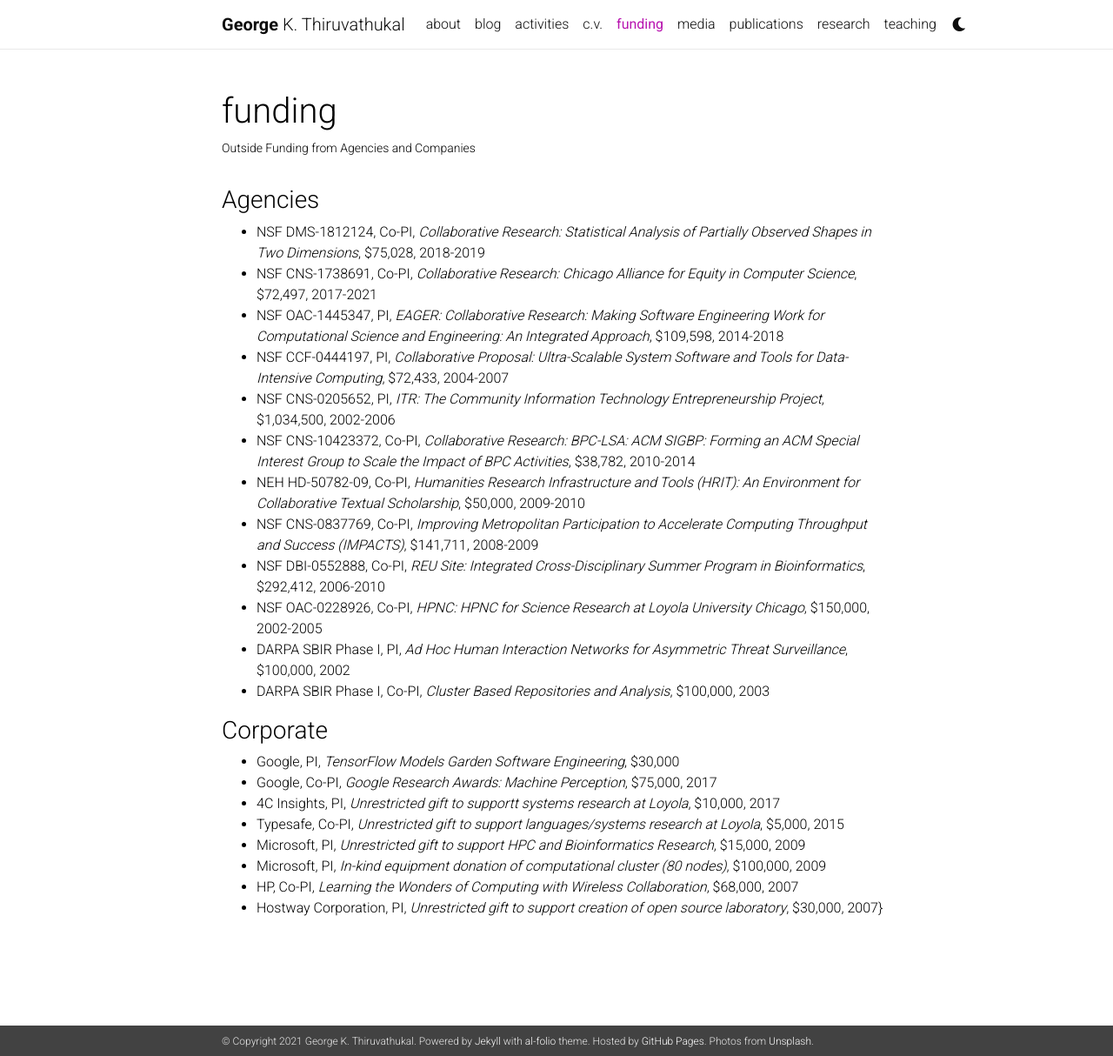
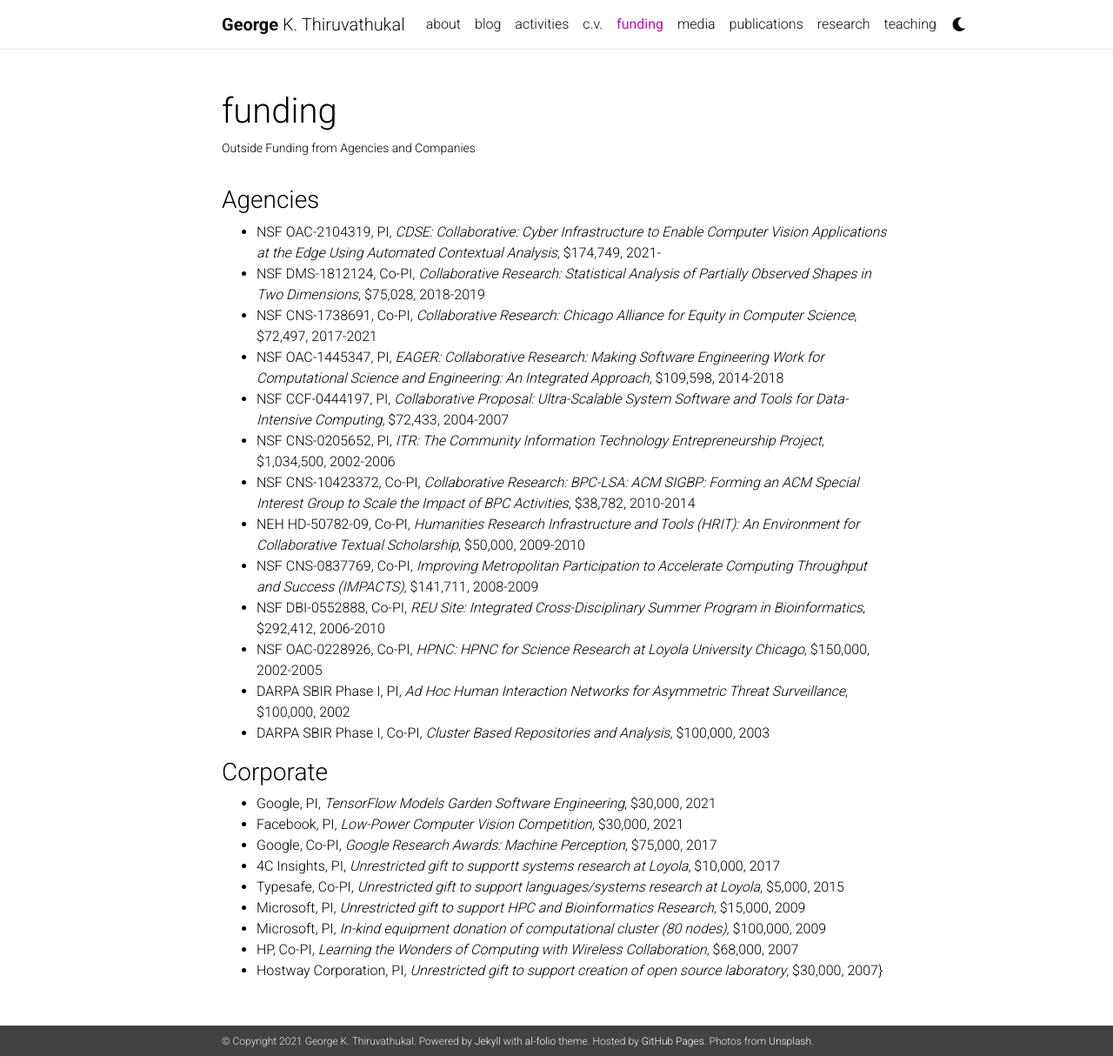
Before and after one commit to cyberwu88/gkt, a Jekyll site: the page built from _pages/funding.md, in a window 1280 px wide and 1214 px high. Shown: the whole window at 87% size. Built offline with Jekyll 4.4.1, drawn with Linux system fonts in a browser that asks for light colours; nearby versions of some CDN libraries; a style sheet for code colours, icons or effects is not loaded.

Commit message:
update funding

```diff
--- a/_pages/funding.md
+++ b/_pages/funding.md
@@ -8,51 +8,30 @@ nav: true
 
 ### Agencies
 
--   NSF DMS-1812124, Co-PI, *Collaborative Research: Statistical
-    Analysis of Partially Observed Shapes in Two Dimensions*, \$75,028,
-    2018-2019
--   NSF CNS-1738691, Co-PI, *Collaborative Research: Chicago Alliance
-    for Equity in Computer Science*, \$72,497, 2017-2021
--   NSF OAC-1445347, PI, *EAGER: Collaborative Research: Making Software
-    Engineering Work for Computational Science and Engineering: An
-    Integrated Approach*, \$109,598, 2014-2018
--   NSF CCF-0444197, PI, *Collaborative Proposal: Ultra-Scalable System
-    Software and Tools for Data-Intensive Computing*, \$72,433,
-    2004-2007
--   NSF CNS-0205652, PI, *ITR: The Community Information Technology
-    Entrepreneurship Project*, \$1,034,500, 2002-2006
--   NSF CNS-10423372, Co-PI, *Collaborative Research: BPC-LSA: ACM
-    SIGBP: Forming an ACM Special Interest Group to Scale the Impact of
-    BPC Activities*, \$38,782, 2010-2014
--   NEH HD-50782-09, Co-PI, *Humanities Research Infrastructure and
-    Tools (HRIT): An Environment for Collaborative Textual Scholarship*,
-    \$50,000, 2009-2010
--   NSF CNS-0837769, Co-PI, *Improving Metropolitan Participation to
-    Accelerate Computing Throughput and Success (IMPACTS)*, \$141,711,
-    2008-2009
--   NSF DBI-0552888, Co-PI, *REU Site: Integrated Cross-Disciplinary
-    Summer Program in Bioinformatics*, \$292,412, 2006-2010
--   NSF OAC-0228926, Co-PI, *HPNC: HPNC for Science Research at Loyola
-    University Chicago*, \$150,000, 2002-2005
--   DARPA SBIR Phase I, PI, *Ad Hoc Human Interaction Networks for
-    Asymmetric Threat Surveillance*, \$100,000, 2002
--   DARPA SBIR Phase I, Co-PI, *Cluster Based Repositories and
-    Analysis*, \$100,000, 2003
+-   NSF OAC-2104319, PI, *CDSE: Collaborative: Cyber Infrastructure to Enable Computer Vision Applications at the Edge Using Automated Contextual Analysis*, \$174,749, 2021-
+-   NSF DMS-1812124, Co-PI, *Collaborative Research: Statistical Analysis of Partially Observed Shapes in Two Dimensions*, \$75,028, 2018-2019
+-   NSF CNS-1738691, Co-PI, *Collaborative Research: Chicago Alliance for Equity in Computer Science*, \$72,497, 2017-2021
+-   NSF OAC-1445347, PI, *EAGER: Collaborative Research: Making Software Engineering Work for Computational Science and Engineering: An Integrated Approach*, \$109,598, 2014-2018
+-   NSF CCF-0444197, PI, *Collaborative Proposal: Ultra-Scalable System Software and Tools for Data-Intensive Computing*, \$72,433, 2004-2007
+-   NSF CNS-0205652, PI, *ITR: The Community Information Technology Entrepreneurship Project*, \$1,034,500, 2002-2006
+-   NSF CNS-10423372, Co-PI, *Collaborative Research: BPC-LSA: ACM SIGBP: Forming an ACM Special Interest Group to Scale the Impact of BPC Activities*, \$38,782, 2010-2014
+-   NEH HD-50782-09, Co-PI, *Humanities Research Infrastructure and Tools (HRIT): An Environment for Collaborative Textual Scholarship*, \$50,000, 2009-2010
+-   NSF CNS-0837769, Co-PI, *Improving Metropolitan Participation to Accelerate Computing Throughput and Success (IMPACTS)*, \$141,711, 2008-2009
+-   NSF DBI-0552888, Co-PI, *REU Site: Integrated Cross-Disciplinary Summer Program in Bioinformatics*, \$292,412, 2006-2010
+-   NSF OAC-0228926, Co-PI, *HPNC: HPNC for Science Research at Loyola University Chicago*, \$150,000, 2002-2005
+-   DARPA SBIR Phase I, PI, *Ad Hoc Human Interaction Networks for Asymmetric Threat Surveillance*, \$100,000, 2002
+-   DARPA SBIR Phase I, Co-PI, *Cluster Based Repositories and Analysis*, \$100,000, 2003
 
 ### Corporate
 
--   Google, PI, *TensorFlow Models Garden Software Engineering*, \$30,000
--   Google, Co-PI, *Google Research Awards: Machine Perception*,
-    \$75,000, 2017
+-   Google, PI, *TensorFlow Models Garden Software Engineering*, \$30,000, 2021
+-   Facebook, PI, *Low-Power Computer Vision Competition*, \$30,000, 2021
+-   Google, Co-PI, *Google Research Awards: Machine Perception*, \$75,000, 2017
 -   4C Insights, PI, *Unrestricted gift to supportt systems research at
     Loyola*, \$10,000, 2017
--   Typesafe, Co-PI, *Unrestricted gift to support languages/systems
-    research at Loyola*, \$5,000, 2015
+-   Typesafe, Co-PI, *Unrestricted gift to support languages/systems research at Loyola*, \$5,000, 2015
 -   Microsoft, PI, *Unrestricted gift to support HPC and Bioinformatics
     Research*, \$15,000, 2009
--   Microsoft, PI, *In-kind equipment donation of computational cluster
-    (80 nodes)*, \$100,000, 2009
--   HP, Co-PI, *Learning the Wonders of Computing with Wireless
-    Collaboration*, \$68,000, 2007
--   Hostway Corporation, PI, *Unrestricted gift to support creation of
-    open source laboratory*, \$30,000, 2007}
+-   Microsoft, PI, *In-kind equipment donation of computational cluster (80 nodes)*, \$100,000, 2009
+-   HP, Co-PI, *Learning the Wonders of Computing with Wireless Collaboration*, \$68,000, 2007
+-   Hostway Corporation, PI, *Unrestricted gift to support creation of open source laboratory*, \$30,000, 2007}
```
